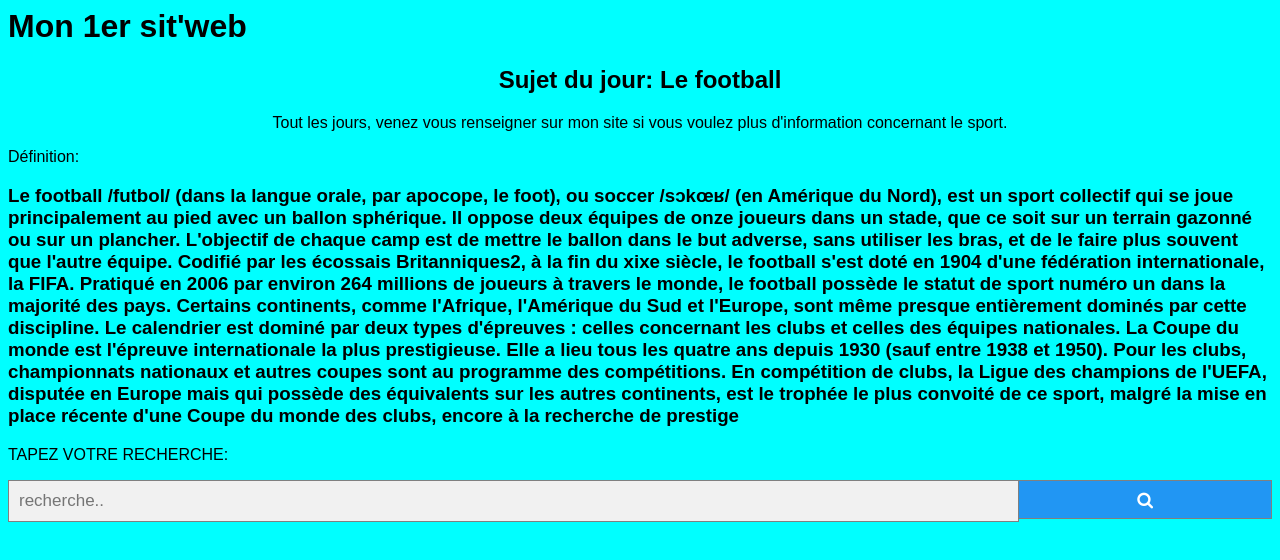
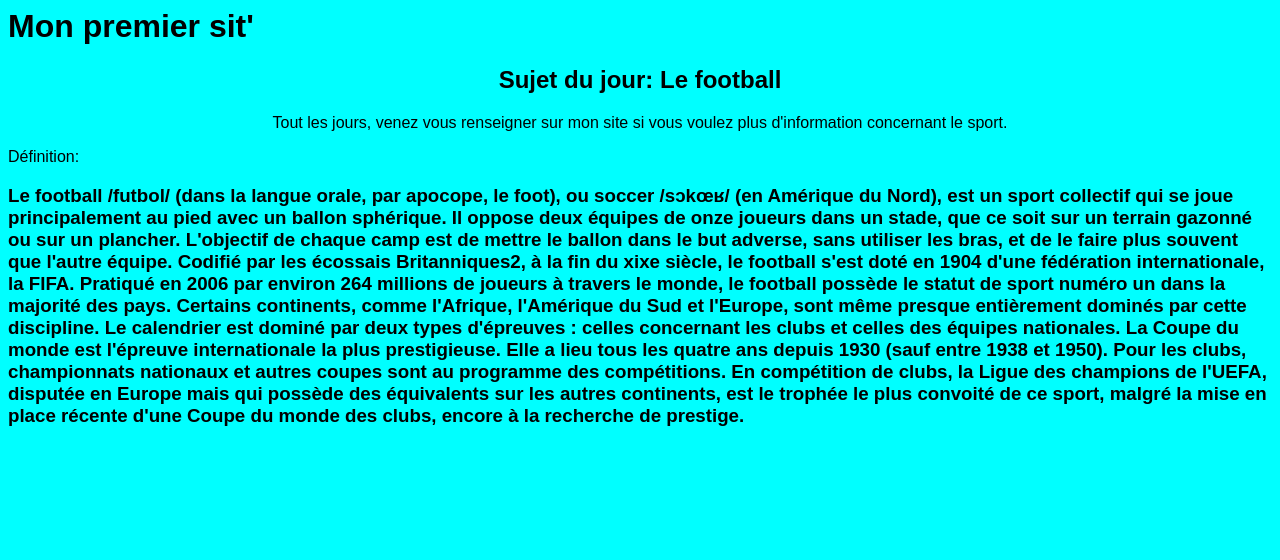
Before and after one commit to andymbombi/js-qu88tc, a website: page index.html in a window 1280 px wide. Drawn offline with Linux system fonts and the light colour scheme.

Commit message:
1 file modified

```diff
--- a/index.html
+++ b/index.html
@@ -56,7 +56,7 @@
 
 <body>
 
-	<h1>Mon 1er sit'web</h1>
+	<h1>Mon premier sit'</h1>
 
 	<div class="a">
 		<h2>Sujet du jour: Le football</h2>
@@ -97,16 +97,9 @@
 		sur
 		les autres continents, est le trophée le plus convoité de ce sport, malgré la mise en place récente d'une Coupe
 		du
-		monde des clubs, encore à la recherche de prestige
+		monde des clubs, encore à la recherche de prestige.
 	</h3>
 
-
-
-	<p>TAPEZ VOTRE RECHERCHE:</p>
-	<form class="example" action="/action_page.php">
-		<input type="text" placeholder="recherche.." name="recherche">
-		<button type="submit"><i class="fa fa-search"></i></button>
-	</form>
 
 <style>
 body {
```
